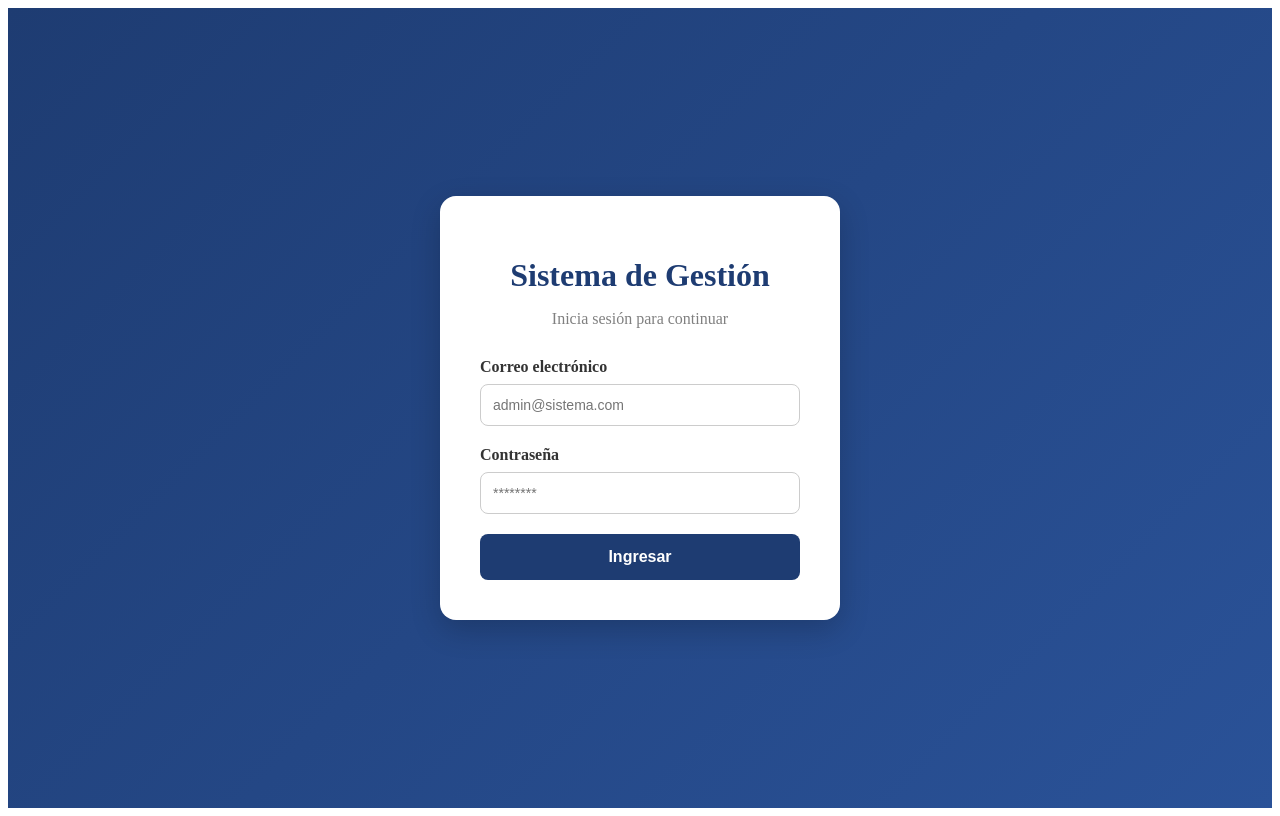
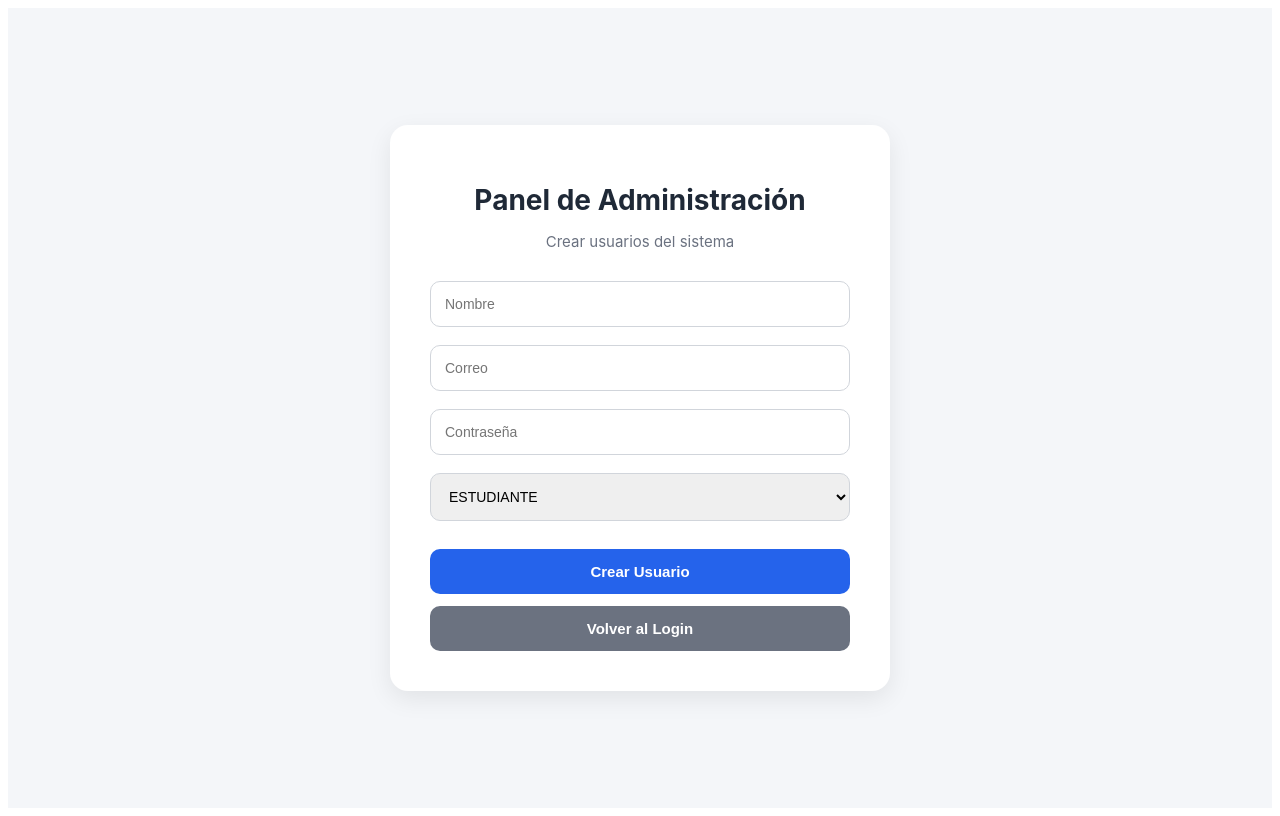
Before and after one commit to IsabelaOspina/GestionSolicitudesFront, an Angular app: page /admin in a window 1280 px wide. Built offline with nearby package versions, Linux system fonts and the light colour scheme.

Commit message:
fix: componente de administrador

```diff
--- /dev/null
+++ b/src/app/Components/admin/admin.component.css
@@ -0,0 +1,164 @@
+.admin-container{
+
+  min-height: 100vh;
+
+  display: flex;
+  justify-content: center;
+  align-items: center;
+
+  background: #f4f6f9;
+
+  font-family: 'Inter', 'Segoe UI', sans-serif;
+}
+
+.admin-card{
+
+  width: 420px;
+
+  background: white;
+
+  padding: 40px;
+
+  border-radius: 18px;
+
+  box-shadow: 0 8px 25px rgba(0,0,0,0.08);
+}
+
+h1{
+
+  text-align: center;
+
+  margin-bottom: 8px;
+
+  color: #1f2937;
+
+  font-size: 28px;
+
+  font-weight: 700;
+}
+
+.subtitle{
+
+  text-align: center;
+
+  margin-bottom: 30px;
+
+  color: #6b7280;
+
+  font-size: 15px;
+}
+
+input,
+select{
+
+  width: 100%;
+
+  padding: 14px;
+
+  margin-bottom: 18px;
+
+  border: 1px solid #d1d5db;
+
+  border-radius: 10px;
+
+  font-size: 14px;
+
+  box-sizing: border-box;
+}
+
+input:focus,
+select:focus{
+
+  outline: none;
+
+  border-color: #2563eb;
+}
+
+.button-group{
+
+  display: flex;
+
+  flex-direction: column;
+
+  gap: 12px;
+
+  margin-top: 10px;
+}
+
+.create-btn{
+
+  width: 100%;
+
+  padding: 14px;
+
+  border: none;
+
+  border-radius: 10px;
+
+  background: #2563eb;
+
+  color: white;
+
+  font-size: 15px;
+
+  font-weight: 600;
+
+  cursor: pointer;
+
+  transition: 0.3s;
+}
+
+.create-btn:hover{
+
+  background: #1d4ed8;
+}
+
+.logout-btn{
+
+  width: 100%;
+
+  padding: 14px;
+
+  border: none;
+
+  border-radius: 10px;
+
+  background: #6b7280;
+
+  color: white;
+
+  font-size: 15px;
+
+  font-weight: 600;
+
+  cursor: pointer;
+
+  transition: 0.3s;
+}
+
+.logout-btn:hover{
+
+  background: #4b5563;
+}
+
+.success{
+
+  margin-top: 18px;
+
+  text-align: center;
+
+  color: green;
+
+  font-weight: 500;
+}
+
+.error{
+
+  margin-top: 18px;
+
+  text-align: center;
+
+  color: red;
+
+  font-weight: 500;
+}
--- /dev/null
+++ b/src/app/Components/admin/admin.component.html
@@ -0,0 +1,68 @@
+<div class="admin-container">
+
+  <div class="admin-card">
+
+    <h1>Panel de Administración</h1>
+
+    <p class="subtitle">
+      Crear usuarios del sistema
+    </p>
+
+    <input
+      type="text"
+      placeholder="Nombre"
+      [(ngModel)]="usuario.nombre"
+    >
+
+    <input
+      type="email"
+      placeholder="Correo"
+      [(ngModel)]="usuario.correo"
+    >
+
+    <input
+      type="password"
+      placeholder="Contraseña"
+      [(ngModel)]="usuario.password"
+    >
+
+    <select [(ngModel)]="usuario.rol">
+
+      <option
+        *ngFor="let rol of roles"
+        [value]="rol"
+      >
+        {{ rol }}
+      </option>
+
+    </select>
+
+    <div class="button-group">
+
+      <button
+        class="create-btn"
+        (click)="crearUsuario()"
+      >
+        Crear Usuario
+      </button>
+
+      <button
+        class="logout-btn"
+        (click)="volverLogin()"
+      >
+        Volver al Login
+      </button>
+
+    </div>
+
+    <p class="success" *ngIf="mensaje">
+      {{ mensaje }}
+    </p>
+
+    <p class="error" *ngIf="error">
+      {{ error }}
+    </p>
+
+  </div>
+
+</div>
--- /dev/null
+++ b/src/app/Components/admin/admin.component.ts
@@ -0,0 +1,82 @@
+import { Component } from '@angular/core';
+import { FormsModule } from '@angular/forms';
+import { CommonModule } from '@angular/common';
+import { Router } from '@angular/router';
+
+import { UsuarioService } from '../../Service/usuario.service';
+
+import { CrearUsuarioRequest } from '../../Models/crear-usuario-request.model';
+import { Rol } from '../../Models/Enums/rol.enum';
+
+@Component({
+  selector: 'app-admin',
+  standalone: true,
+  imports: [FormsModule, CommonModule],
+  templateUrl: './admin.component.html',
+  styleUrls: ['./admin.component.css']
+})
+export class AdminComponent {
+
+  usuario: CrearUsuarioRequest = {
+    nombre: '',
+    correo: '',
+    password: '',
+    rol: Rol.ESTUDIANTE
+  };
+
+  roles = [
+    Rol.ESTUDIANTE,
+    Rol.DOCENTE,
+    Rol.ADMINISTRATIVO
+  ];
+
+  mensaje = '';
+  error = '';
+
+  constructor(
+    private usuarioService: UsuarioService,
+    private router: Router
+  ) {}
+
+  crearUsuario(): void {
+
+    this.mensaje = '';
+    this.error = '';
+
+    console.log(this.usuario);
+
+    this.usuarioService.crearUsuario(this.usuario)
+      .subscribe({
+
+        next: () => {
+
+          this.mensaje =
+            'Usuario creado correctamente';
+
+          this.usuario = {
+            nombre: '',
+            correo: '',
+            password: '',
+            rol: Rol.ESTUDIANTE
+          };
+        },
+
+        error: (err) => {
+
+          console.log(err);
+
+          this.error =
+            err.error?.message ||
+            'Error al crear usuario';
+        }
+      });
+  }
+
+  volverLogin(): void {
+
+    localStorage.removeItem('token');
+    localStorage.removeItem('rol');
+
+    this.router.navigate(['/login']);
+  }
+}
--- a/src/app/Components/login/login.component.css
+++ b/src/app/Components/login/login.component.css
@@ -1,101 +1,124 @@
-* {
+*{
   box-sizing: border-box;
 }
 
-body {
+body{
   margin: 0;
-  font-family: Arial, Helvetica, sans-serif;
+  font-family: 'Inter', sans-serif;
 }
 
-.background {
+.admin-background{
 
   width: 100%;
-  height: 100vh;
+  min-height: 100vh;
 
   display: flex;
   justify-content: center;
   align-items: center;
 
-  background: linear-gradient(
-    135deg,
-    #1e3c72,
-    #2a5298
-  );
+  background:
+    linear-gradient(
+      135deg,
+      #f8fafc,
+      #eef2f7,
+      #e2e8f0
+    );
 }
 
-.login-card {
+.admin-card{
 
-  width: 400px;
+  width: 420px;
 
-  background: white;
+  background: #ffffff;
 
-  padding: 40px;
+  padding: 42px;
 
-  border-radius: 16px;
+  border-radius: 18px;
 
   box-shadow:
-    0 10px 30px rgba(0,0,0,0.2);
+    0 15px 40px rgba(0,0,0,0.10);
+
+  display: flex;
+  flex-direction: column;
 }
 
-.login-card h1 {
+.admin-card h1{
 
   text-align: center;
 
   margin-bottom: 10px;
 
-  color: #1e3c72;
+  color: #0f172a;
+
+  font-size: 30px;
+
+  font-weight: 700;
+
+  letter-spacing: -0.5px;
 }
 
-.subtitle {
+.subtitle{
 
   text-align: center;
 
-  color: gray;
+  color: #64748b;
 
-  margin-bottom: 30px;
+  margin-bottom: 35px;
+
+  font-size: 14px;
+
+  font-weight: 400;
 }
 
-.form-group {
+.form-group{
 
   display: flex;
   flex-direction: column;
 
-  margin-bottom: 20px;
+  margin-bottom: 22px;
 }
 
-label {
+label{
 
   margin-bottom: 8px;
 
-  font-weight: bold;
+  color: #1e293b;
 
-  color: #333;
+  font-weight: 600;
+
+  font-size: 14px;
 }
 
-input {
+input{
 
-  padding: 12px;
+  padding: 14px;
 
-  border-radius: 8px;
+  border-radius: 10px;
 
-  border: 1px solid #ccc;
+  border: 1px solid #cbd5e1;
 
   font-size: 14px;
 
+  font-family: 'Inter', sans-serif;
+
   transition: 0.3s;
+
+  background: #f8fafc;
 }
 
-input:focus {
+input:focus{
 
   outline: none;
 
-  border-color: #2a5298;
+  border-color: #2563eb;
 
   box-shadow:
-    0 0 5px rgba(42,82,152,0.4);
+    0 0 0 4px rgba(37,99,235,0.15);
+
+  background: white;
 }
 
-button {
+.btn-primary{
 
   width: 100%;
 
@@ -103,33 +126,39 @@ button {
 
   border: none;
 
-  border-radius: 8px;
+  border-radius: 10px;
 
-  background: #1e3c72;
+  background: #2563eb;
 
   color: white;
 
-  font-size: 16px;
+  font-size: 15px;
 
-  font-weight: bold;
+  font-weight: 600;
+
+  font-family: 'Inter', sans-serif;
 
   cursor: pointer;
 
   transition: 0.3s;
+
+  margin-top: 10px;
 }
 
-button:hover {
+.btn-primary:hover{
 
-  background: #16325c;
+  background: #1d4ed8;
 }
 
-.error {
+.error{
 
-  margin-top: 15px;
+  margin-top: 18px;
 
   text-align: center;
 
-  color: red;
+  color: #dc2626;
 
   font-size: 14px;
+
+  font-weight: 500;
 }
--- a/src/app/Components/login/login.component.html
+++ b/src/app/Components/login/login.component.html
@@ -1,6 +1,6 @@
-<div class="background">
+<div class="admin-background">
 
-  <div class="login-card">
+  <div class="admin-card">
 
     <h1>Sistema de Gestión</h1>
 
@@ -32,7 +32,10 @@
 
     </div>
 
-    <button (click)="login()">
+    <button
+      class="btn-primary"
+      (click)="login()"
+    >
       Ingresar
     </button>
 
```
Also changed, not shown: src/app/app.routes.ts (+10 -11 lines).
